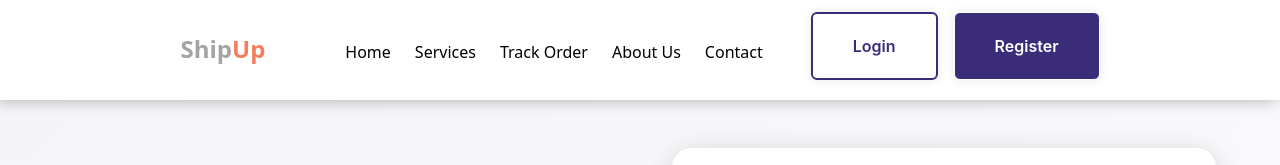
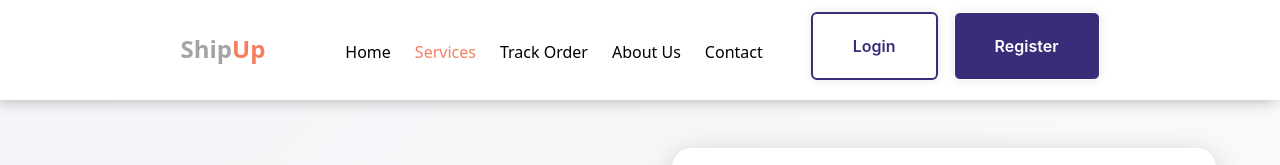
Before and after one commit to vay-dev/logistics, a React (Vite) app: page /services in a window 1280 px wide. Shown: the top 165 px of the page. Built offline with nearby package versions, Linux system fonts and the light colour scheme.

Commit message:
added an active class to the project

```diff
--- a/src/guest/navbar.jsx
+++ b/src/guest/navbar.jsx
@@ -1,5 +1,5 @@
 import "./styles/navbar.scss";
-import { Link } from "react-router-dom";
+import { NavLink } from "react-router-dom";
 
 const GuestBar = () => {
   const navLinks = [
@@ -20,20 +20,25 @@ const GuestBar = () => {
         <ul className="nav-links">
           {navLinks.map((link, index) => (
             <li key={index}>
-              <Link to={link.href} className="nav-link">
+              <NavLink
+                to={link.href}
+                className={({ isActive }) =>
+                  isActive ? "nav-link active" : "nav-link"
+                }
+              >
                 {link.label}
-              </Link>
+              </NavLink>
             </li>
           ))}
         </ul>
 
         <div className="btn-con">
-          <Link to="/login" className="btn btn-outline">
+          <NavLink to="/login" className="btn btn-outline">
             Login
-          </Link>
-          <Link to="/signup" className="btn btn-filled">
+          </NavLink>
+          <NavLink to="/signup" className="btn btn-filled">
             Register
-          </Link>
+          </NavLink>
         </div>
       </header>
     </>
--- a/src/guest/styles/navbar.scss
+++ b/src/guest/styles/navbar.scss
@@ -44,6 +44,10 @@ header {
         color: inherit;
         transition: color 0.3s;
 
+        &.active {
+          color: $color-simorange;
+        }
+
         &:hover {
           color: $color-simorange;
         }
```
